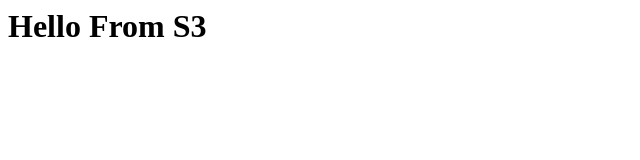
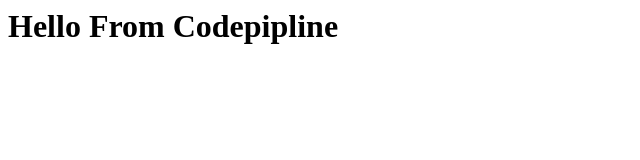
Before and after one commit to harshviradia/CodePipline, a plain HTML site: page index.html in a window 1280 px wide. Shown: the whole page, without its empty margins (0-640 px from the left). Drawn offline with Linux system fonts and the light colour scheme.

Commit message:
Change in the tag

```diff
--- a/index.html
+++ b/index.html
@@ -1 +1 @@
-<h1> Hello From S3</h1>
+<h1> Hello From Codepipline</h1>
```
